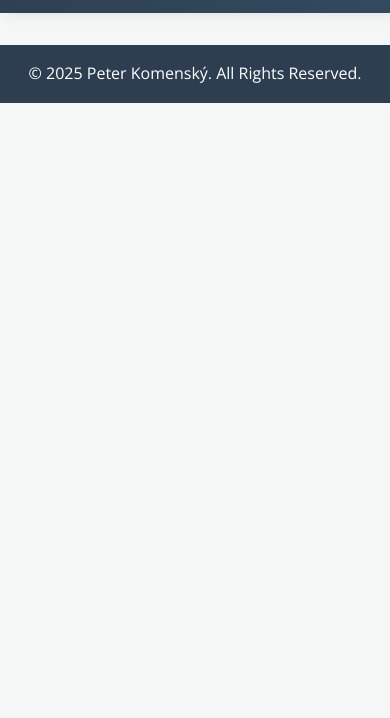
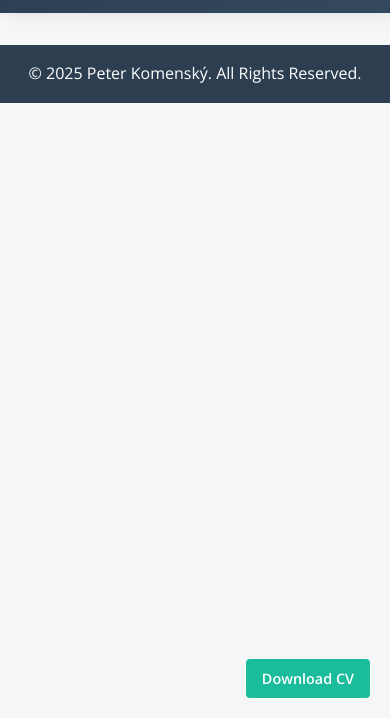
Before and after one commit to pedro91sk/CV, a plain HTML site: page index.html in a window 390 px wide. Shown: the part 126-844 px from the top of the page. Drawn offline with nearby package versions, Linux system fonts and the light colour scheme.

Commit message:
download button fix

```diff
--- a/index.html
+++ b/index.html
@@ -298,13 +298,13 @@
 
 
   .download-cv-button {
-    top: 1rem;
-    bottom: auto;
-    right: 1rem;
+    position: fixed;
+    top: auto;
+    bottom: 20px;
+    right: 20px;
     padding: 8px 16px;
     font-size: 0.9rem;
     z-index: 9999;
-    width: auto;
   }
 }
 
```
